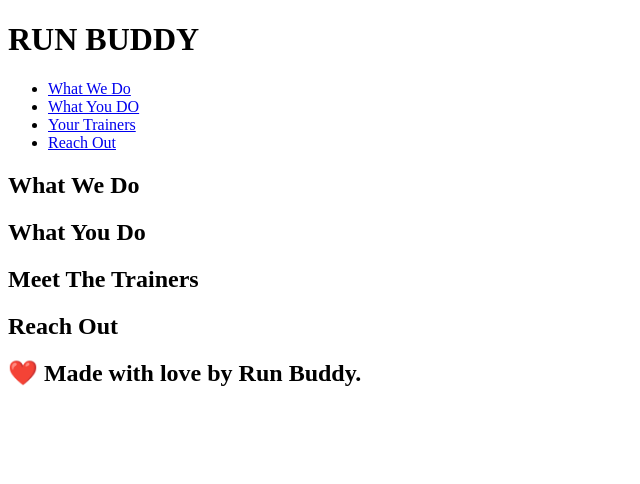
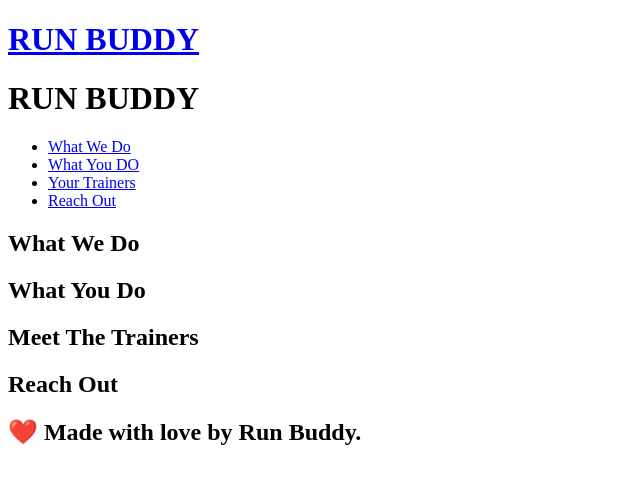
Before and after one commit to khcarver1/run-buddy, a plain HTML site: page index.html in a window 1280 px wide. Shown: the whole page, without its empty margins (0-640 px from the left). Drawn offline with Linux system fonts and the light colour scheme.

Commit message:
updated header

```diff
--- a/index.html
+++ b/index.html
@@ -2,7 +2,9 @@
 <html lang="en">
   <head>
     <meta charset="UTF-8" />
-    <title>Run Buddy</title>
+    <h1>
+        <a href="/">RUN BUDDY</a>
+    </h1>
   </head>
   <body>
     <!-- navigation -->
```
